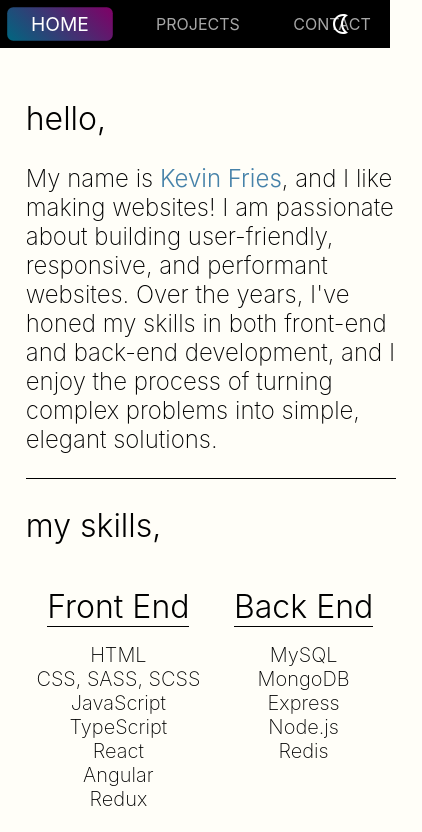
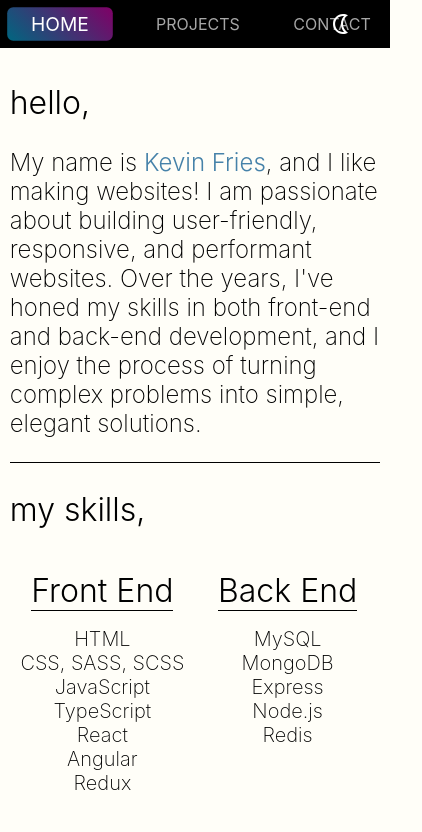
Before and after one commit to kevinsctfries/Portfolio, a React (Vite) app: page /#/ in a window 390 px wide. Shown: the top 832 px of the page, 422 px wide, since content can reach past the window. Built offline with nearby package versions, Linux system fonts and the light colour scheme.

Commit message:
fixed width and padding for mobile devices

```diff
--- a/src/App.css
+++ b/src/App.css
@@ -116,5 +116,6 @@ h2 {
 @media only screen and (max-width: 60em) {
   main {
     width: 100%;
+    padding: 0;
   }
 }
--- a/src/pages/ProjectsPage/projectspage.css
+++ b/src/pages/ProjectsPage/projectspage.css
@@ -86,6 +86,10 @@
     flex-direction: column;
   }
 
+  .project-image {
+    max-width: 50%;
+  }
+
   .project-links {
     justify-content: space-between;
   }
```
